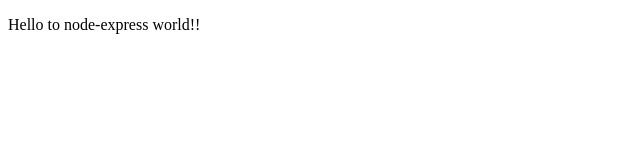
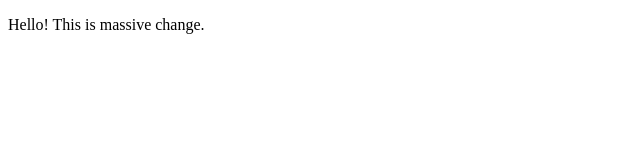
Before and after one commit to kekinc/node-app, a website: page index.html in a window 1280 px wide. Shown: the full height of the page, 0-640 px from the left. Drawn offline with Linux system fonts and the light colour scheme.

Commit message:
Update index.html

```diff
--- a/index.html
+++ b/index.html
@@ -7,6 +7,6 @@
     <title>Document</title>
 </head>
 <body>
-    <p>Hello to node-express world!!</p>
+    <p>Hello! This is massive change.</p>
 </body>
 </html>
```
